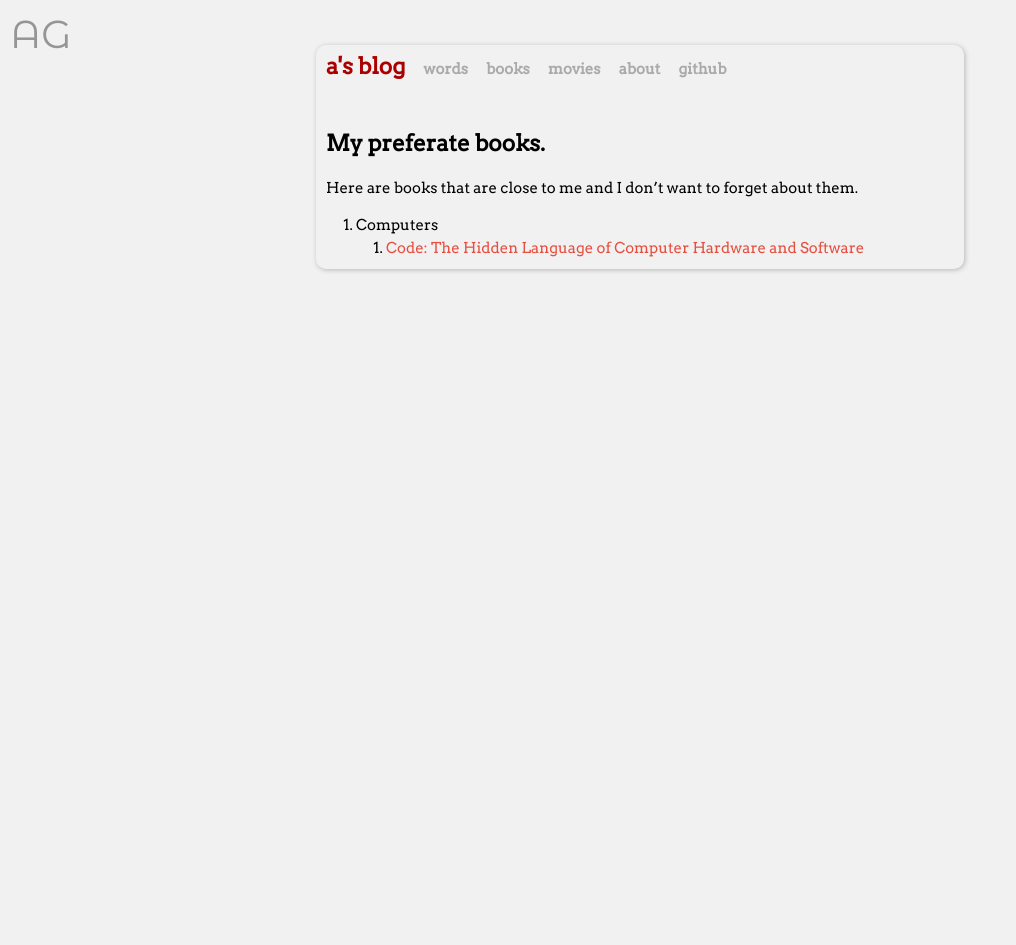
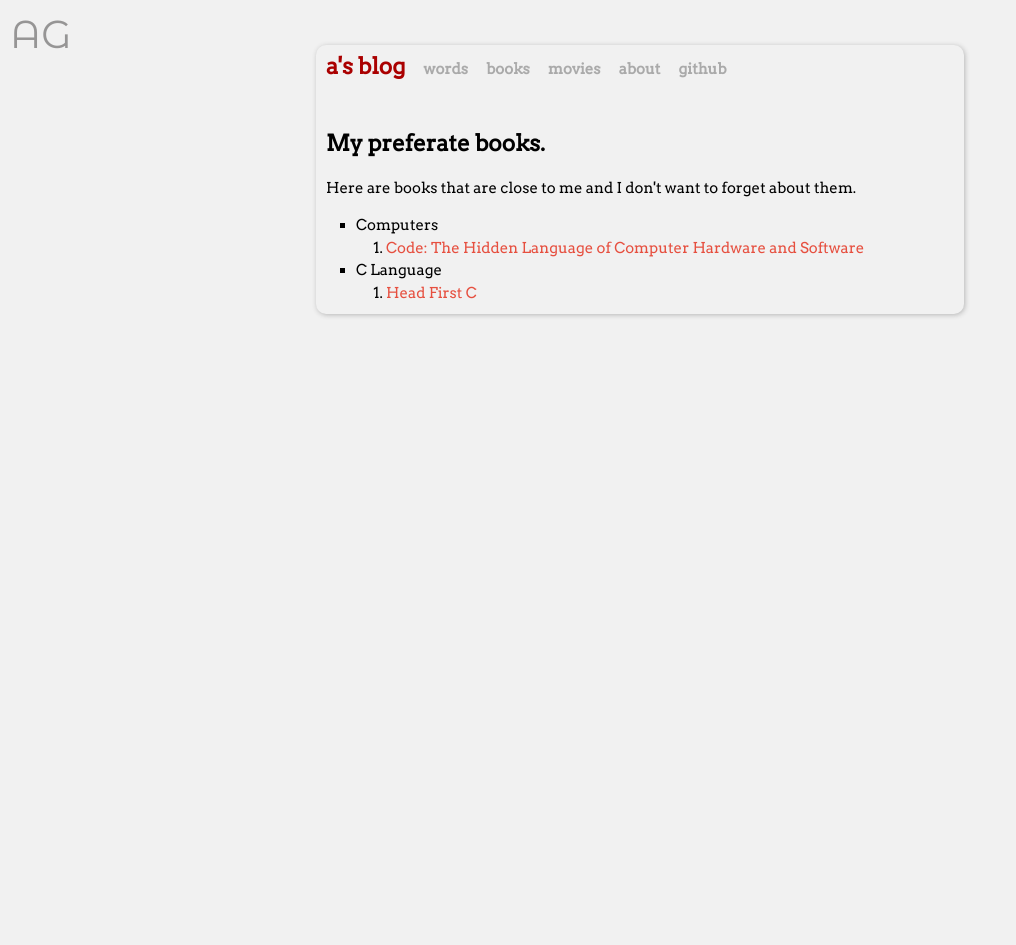
Before and after one commit to andreiglingeanu/andreiglingeanu.github.io, a Jekyll site: the page built from books/index.md, in a window 1280 px wide. Shown: the whole page, without its empty margins (0-1016 px from the left). Built offline with Jekyll 4.4.1, drawn with Linux system fonts in a browser that asks for light colours; some web fonts are replaced; Markdown is read by kramdown in place of the engine named in the settings.

Commit message:
add c books section and head first c

```diff
--- a/books/index.md
+++ b/books/index.md
@@ -4,7 +4,9 @@ title: Books I've readed
 ---
 
 #My preferate books.
-Here are books that are close to me and I don't want to forget about them.
+<p class="before-books">Here are books that are close to me and I don't want to forget about them.</p>
 
 - Computers
     * [Code: The Hidden Language of Computer Hardware and Software](http://www.amazon.com/Code-Language-Computer-Hardware-Software/dp/0735611319)
+- C Language
+    * [Head First C](http://www.amazon.com/Code-Language-Computer-Hardware-Software/dp/0735611319)
--- a/css/main.css
+++ b/css/main.css
@@ -227,6 +227,13 @@ body a.ag:hover {
   border: 0;
 }
 
+/*********************************************************************
+ *                               books                               *
+ *********************************************************************/
+.before-books + ul {
+  list-style: square;
+}
+
 /*****************************************************************************/
 /*
 /* Posts
```
